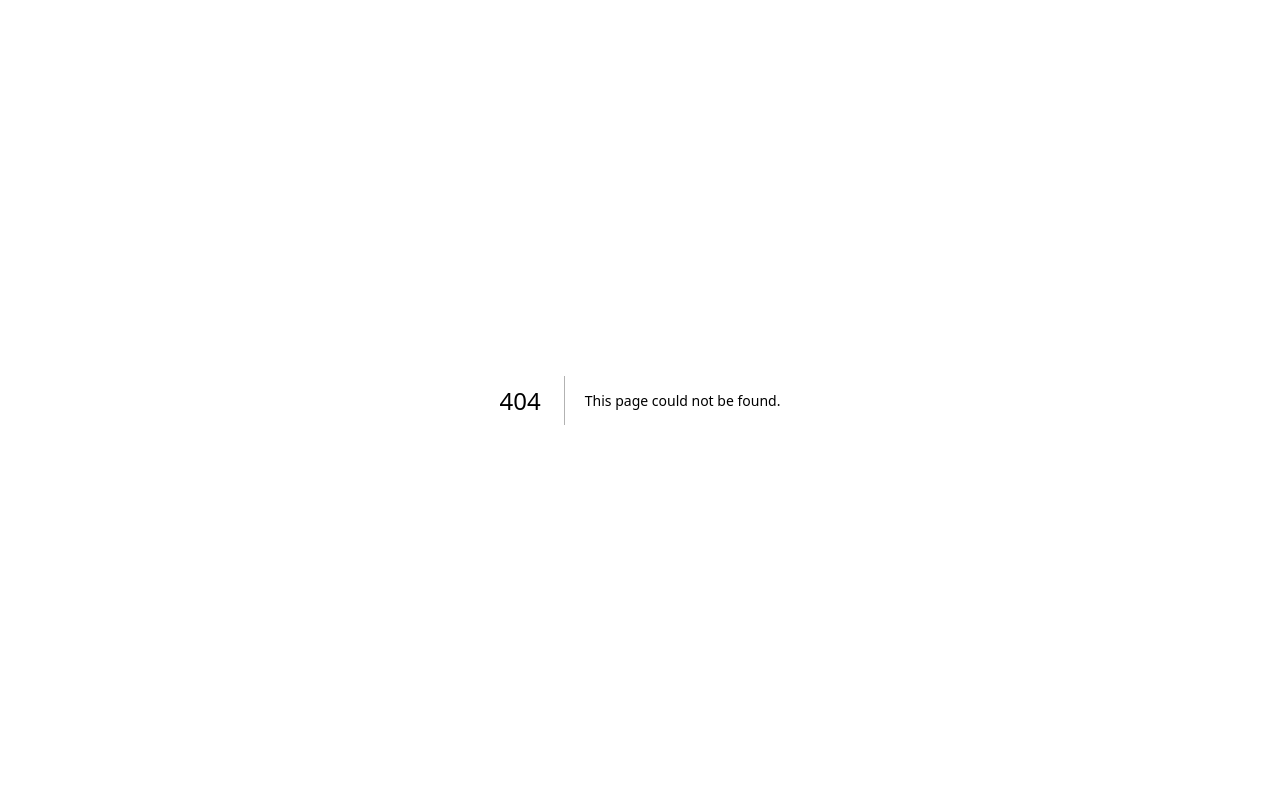
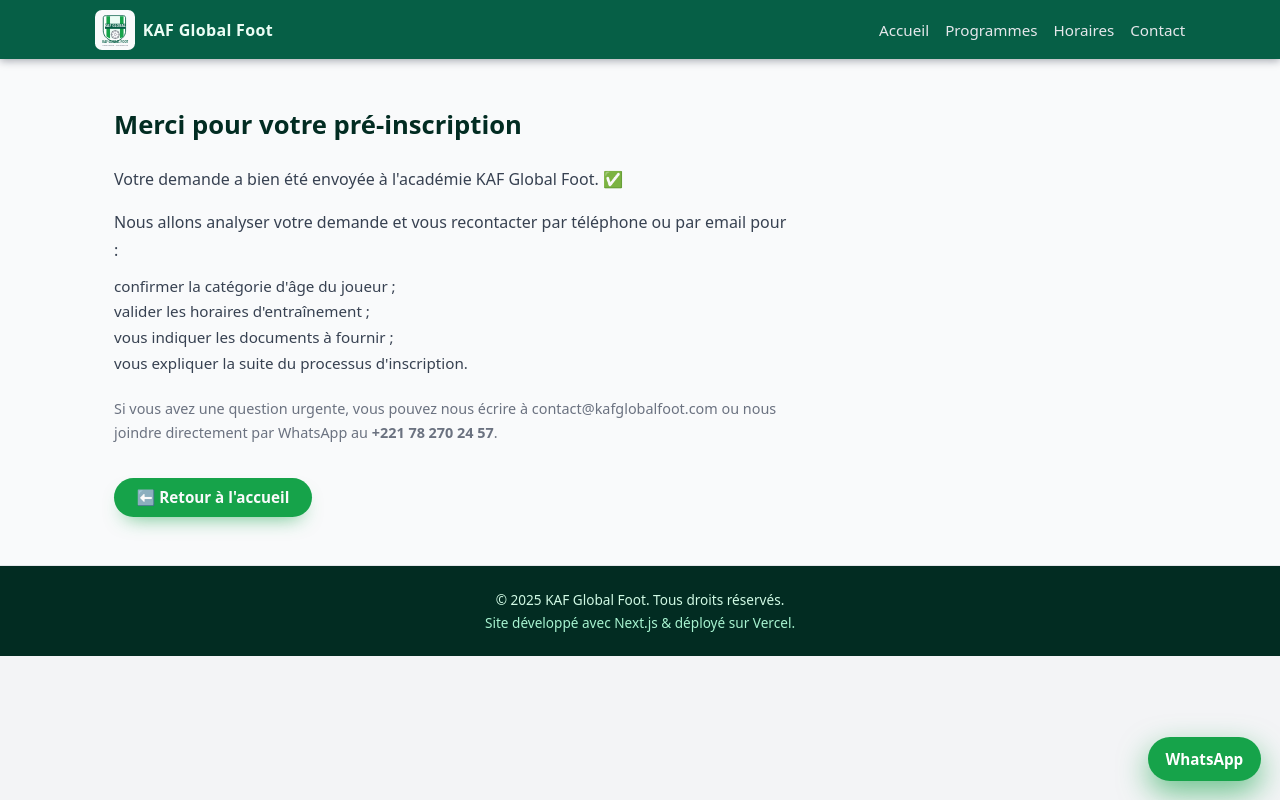
Before and after one commit to meliusmum-sketch/KAF-GLOBAL-FOOT, a Next.js app: page /merci in a window 1280 px wide. Before the commit this address had no page. Built offline with nearby package versions, Linux system fonts and the light colour scheme.

Commit message:
Create merci.js

```diff
--- /dev/null
+++ b/pages/merci.js
@@ -0,0 +1,105 @@
+// pages/merci.js
+import Head from "next/head";
+
+export default function Merci() {
+  return (
+    <>
+      <Head>
+        <title>Merci - KAF Global Foot</title>
+        <meta
+          name="description"
+          content="Merci pour votre pré-inscription à KAF Global Foot."
+        />
+      </Head>
+
+      <div className="page">
+        {/* NAVBAR */}
+        <header className="navbar">
+          <div className="container nav-content">
+            <div className="logo">
+              <img src="/logo-kaf.svg" alt="KAF Global Foot" />
+              <span className="logo-text">KAF Global Foot</span>
+            </div>
+            <nav className="nav-links">
+              <a href="/">Accueil</a>
+              <a href="/#programmes">Programmes</a>
+              <a href="/#horaires">Horaires</a>
+              <a href="/#contact">Contact</a>
+            </nav>
+          </div>
+        </header>
+
+        <main>
+          <section className="section section-alt">
+            <div className="container">
+              <h1 className="section-title">Merci pour votre pré-inscription</h1>
+              <p className="section-text">
+                Votre demande a bien été envoyée à l&apos;académie KAF Global
+                Foot. ✅
+              </p>
+              <p className="section-text" style={{ marginTop: "1rem" }}>
+                Nous allons analyser votre demande et vous recontacter par
+                téléphone ou par email pour :
+              </p>
+              <ul className="list" style={{ marginTop: "0.75rem" }}>
+                <li>confirmer la catégorie d&apos;âge du joueur ;</li>
+                <li>valider les horaires d&apos;entraînement ;</li>
+                <li>vous indiquer les documents à fournir ;</li>
+                <li>vous expliquer la suite du processus d&apos;inscription.</li>
+              </ul>
+
+              <p className="section-text small" style={{ marginTop: "1.5rem" }}>
+                Si vous avez une question urgente, vous pouvez nous écrire à{" "}
+                <a href="mailto:contact@kafglobalfoot.com">
+                  contact@kafglobalfoot.com
+                </a>{" "}
+                ou nous joindre directement par WhatsApp au{" "}
+                <strong>+221 78 270 24 57</strong>.
+              </p>
+
+              <div style={{ marginTop: "2rem" }}>
+                <a href="/" className="btn">
+                  ⬅️ Retour à l&apos;accueil
+                </a>
+              </div>
+            </div>
+          </section>
+        </main>
+
+        <footer className="footer">
+          <div className="container footer-content">
+            <p>
+              © {new Date().getFullYear()} KAF Global Foot. Tous droits
+              réservés.
+            </p>
+            <p className="footer-meta">
+              Site développé avec Next.js &amp; déployé sur Vercel.
+            </p>
+          </div>
+        </footer>
+
+        <a
+          href="https://wa.me/221782702457"
+          target="_blank"
+          rel="noreferrer"
+          style={{
+            position: "fixed",
+            right: "1.2rem",
+            bottom: "1.2rem",
+            zIndex: 9999,
+            padding: "0.75rem 1.1rem",
+            borderRadius: "9999px",
+            background: "#16a34a",
+            color: "#ffffff",
+            fontWeight: 600,
+            fontSize: "0.95rem",
+            textDecoration: "none",
+            boxShadow: "0 12px 30px rgba(22, 163, 74, 0.6)",
+          }}
+        >
+          WhatsApp
+        </a>
+      </div>
+    </>
+  );
+}
```
